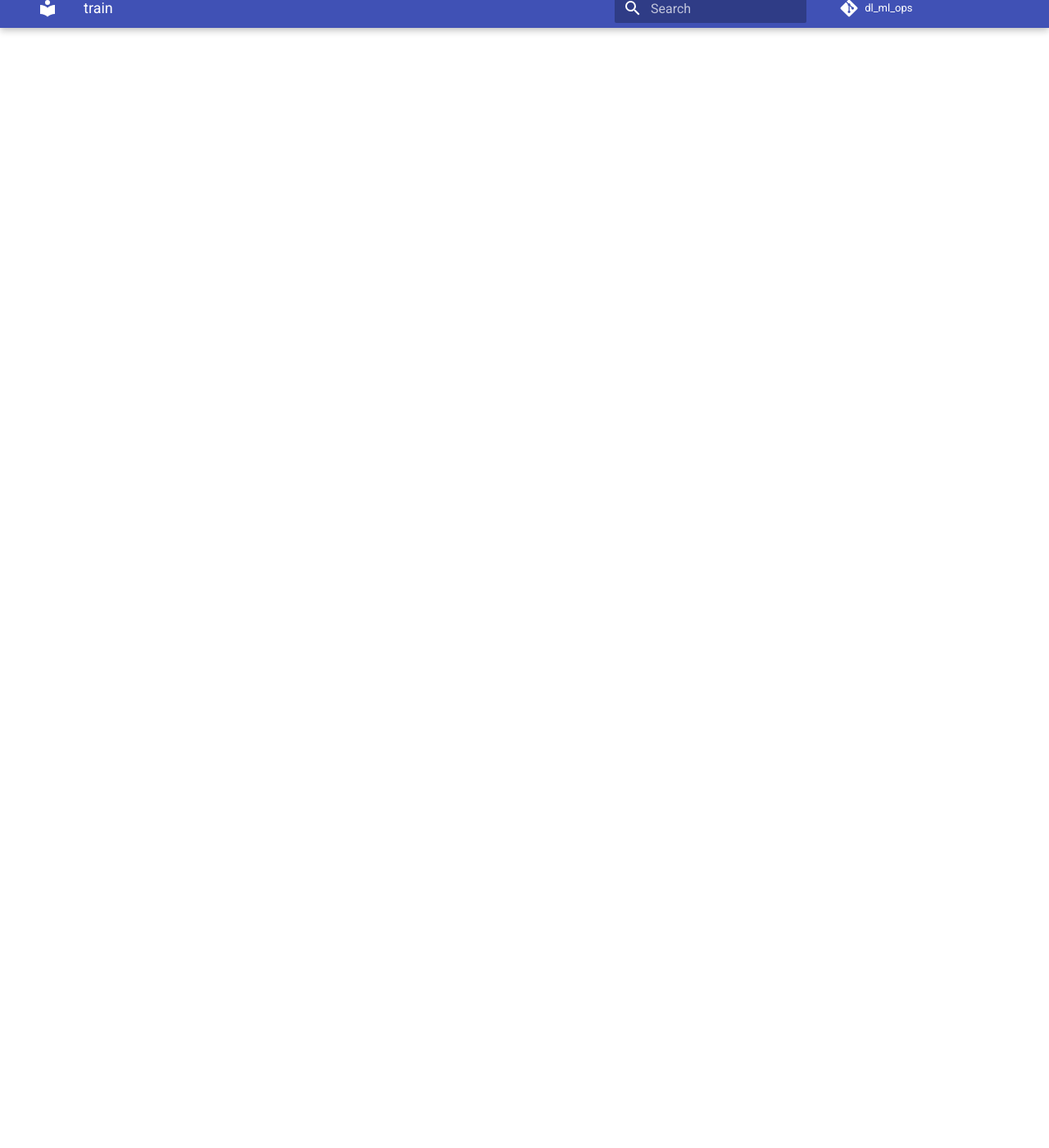
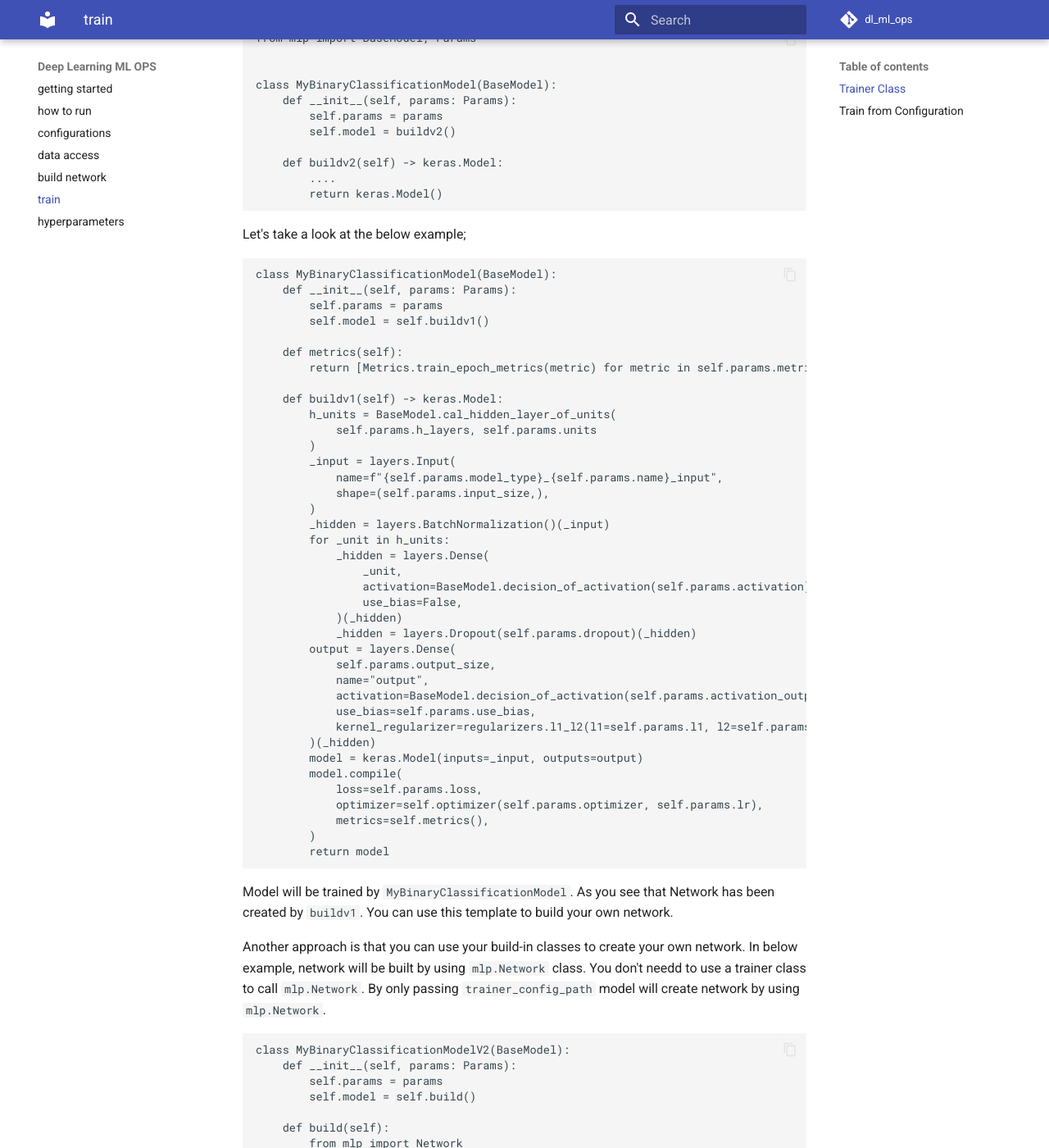
Before and after one commit to caglanakpinar/dl_ml_ops, an MkDocs documentation site: the page built from docs/train.md, in a window 1280 px wide and 1400 px high, scrolled down 1366 px. Shown: the whole window at 82% size. Built offline with MkDocs 1.6.1 and Material for MkDocs 9.7.7, drawn with Linux system fonts in a browser that asks for light colours; comment, search, counter and statistics services are not loaded; some of the changed text lies outside the part shown.

Commit message:
update documents

````diff
--- a/docs/train.md
+++ b/docs/train.md
@@ -1,7 +1,148 @@
 # Train
 
+Training process will be executed by the Tool after given arguments from the terminal.
+In order to execute training process
 
 ## Trainer Class
 
+You can directly use your own Network to train
+when you will use your own trainer class, you have to pass;
+```
+--training_class examples.MyBinaryClassificationModel
+```
+
+In above example, framework will import `MyBinaryClassificationModel` from `examples`
+and will fit the model which is already in `MyBinaryClassificationModel`. Model has to be assigned to `self.model` in the class.
+
+In the training class there are some rules;
+
+- under training class, `mlp.BaseModel` will be used as sub-class.
+- there are some abstractmethod will be used within trainer class that are coming from `mlp.BaseModel`
+  - `__init__(self, params: mlp.Params)`: initialize your training class and don't forget to add aguments as `params` there.
+`params` will be coming from trainer config path which you have to pass from terminal in `--tariner_config_path`
+
+```
+from mlp import BaseModel, Params
+
+
+class MyBinaryClassificationModel(BaseModel):
+    def __init__(self, params: Params):
+        self.params = params
+        ....
+```
+- Another abstractmethod that is coming from `mlp.BaseModel`, is `train`. In order to train your model trainer attribute will be needed.
+This method will need arguments `dataset: BaseData.data_type`. you can use `dataset` in your model.
+How to use data set will be in [dataset section](./data_access.md).
+
+```
+from mlp import BaseModel, Params
+
+
+class MyBinaryClassificationModel(BaseModel):
+    def __init__(self, params: Params):
+        self.params = params
+        ....
+
+    def train(self, dataset: BaseData.data_type) -> None:
+        ....
+        ....
+```
+- Model has to be built within trainer class. It has to be assigned to `self.model`. Where ever you need Network
+`self.model` attribute will be called. `self.model` has to be a `keras.Model`.
+In below example, model will be created at `__init__` from `buildv2`;
+
+```
+from mlp import BaseModel, Params
+
+
+class MyBinaryClassificationModel(BaseModel):
+    def __init__(self, params: Params):
+        self.params = params
+        self.model = buildv2()
+
+    def buildv2(self) -> keras.Model:
+        ....
+        return keras.Model()
+```
+
+Let's take a look at the below example;
+
+```
+class MyBinaryClassificationModel(BaseModel):
+    def __init__(self, params: Params):
+        self.params = params
+        self.model = self.buildv1()
+
+    def metrics(self):
+        return [Metrics.train_epoch_metrics(metric) for metric in self.params.metrics]
+
+    def buildv1(self) -> keras.Model:
+        h_units = BaseModel.cal_hidden_layer_of_units(
+            self.params.h_layers, self.params.units
+        )
+        _input = layers.Input(
+            name=f"{self.params.model_type}_{self.params.name}_input",
+            shape=(self.params.input_size,),
+        )
+        _hidden = layers.BatchNormalization()(_input)
+        for _unit in h_units:
+            _hidden = layers.Dense(
+                _unit,
+                activation=BaseModel.decision_of_activation(self.params.activation),
+                use_bias=False,
+            )(_hidden)
+            _hidden = layers.Dropout(self.params.dropout)(_hidden)
+        output = layers.Dense(
+            self.params.output_size,
+            name="output",
+            activation=BaseModel.decision_of_activation(self.params.activation_output),
+            use_bias=self.params.use_bias,
+            kernel_regularizer=regularizers.l1_l2(l1=self.params.l1, l2=self.params.l2),
+        )(_hidden)
+        model = keras.Model(inputs=_input, outputs=output)
+        model.compile(
+            loss=self.params.loss,
+            optimizer=self.optimizer(self.params.optimizer, self.params.lr),
+            metrics=self.metrics(),
+        )
+        return model
+```
+
+Model will be trained by `MyBinaryClassificationModel`. As you see that Network has been created by `buildv1`.
+You can use this template to build your own network.
+
+Another approach is that you can use your build-in classes to create your own network. In below example,
+network will be built by using `mlp.Network` class. You don't needd to use a trainer class to call `mlp.Network`.
+By only passing `trainer_config_path` model will create network by using `mlp.Network`.
+
+
+```
+class MyBinaryClassificationModelV2(BaseModel):
+    def __init__(self, params: Params):
+        self.params = params
+        self.model = self.build()
+
+    def build(self):
+        from mlp import Network
+        network = Network(params=self.params)
+        return network.model
+
+    def train(self, dataset: BaseData.data_type):
+        self.model.fit(
+            # (True (train-val split), True (y variable available for this data), x (we are taking INPUT variables))
+            x=dataset[(True, True, "x")],
+            # (True (train-val split), True (y variable available for this data), x (we are taking TARGET variable))
+            y=dataset[(True, True, "y")],
+            # (True (train-val split), True (y variable available for this data),
+            # validation_data (we are taking validation data tuple(x, y) ))
+            validation_data=dataset[(True, True, "validation_data")],
+            batch_size=self.params.batch_size,
+            epochs=self.params.epochs,
+        )
+
+```
+
 
 ## Train from Configuration
+
+You can directly use built-in modules to create Network
````
Also changed, not shown: docs/build.md (+17 -0 lines).
